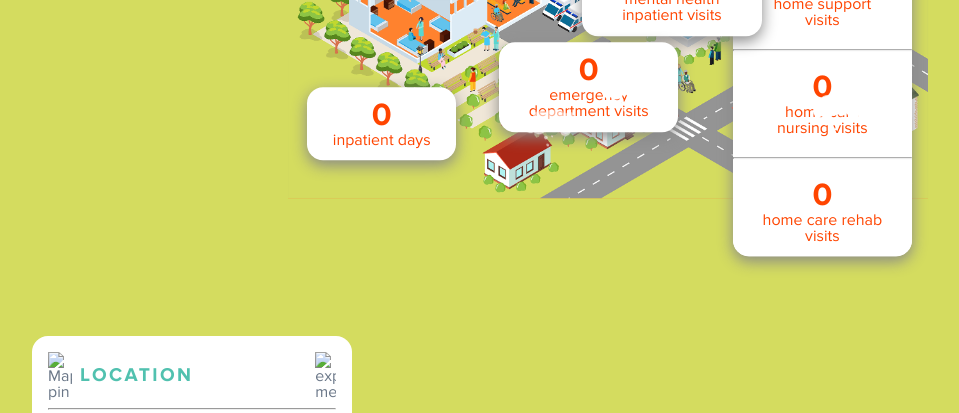
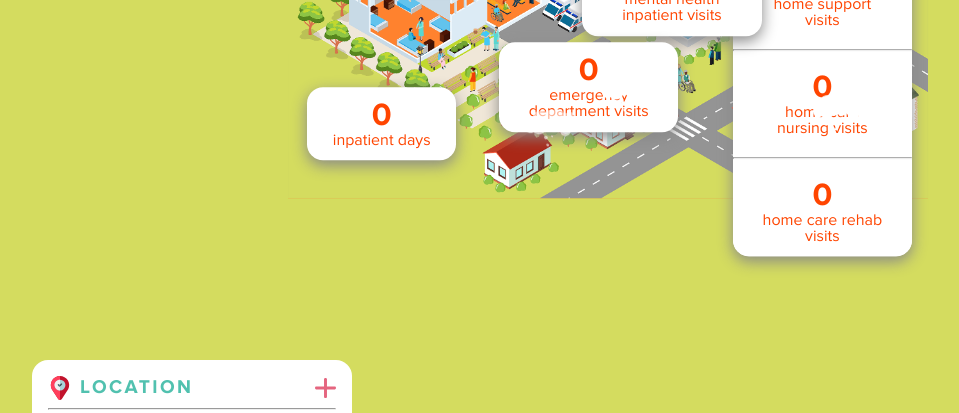
Before and after one commit to learnwithus/BOT-infographic, a website: page index.html in a window 1280 px wide. Shown: the part 387-800 px from the top of the page, without its empty margins (32-991 px from the left). Drawn offline with nearby package versions, Linux system fonts and the light colour scheme; files that its build step writes are made by us from their sources; the site is published under a folder, as on GitHub Pages, so addresses that start at the root find nothing.

Commit message:
fix relative url for menu icons

```diff
--- a/index.html
+++ b/index.html
@@ -110,9 +110,9 @@
     </div>
     <div id="menu">
       <div class="menu-header">
-        <img id="icon-pin" src="/assets/pin.svg" alt="Map pin" />
+        <img id="icon-pin" src="./assets/pin.svg" alt="Map pin" />
         <h3>Location</h3>
-        <img id="icon-plus" src="/assets/plus.svg" alt="expand menu" />
+        <img id="icon-plus" src="./assets/plus.svg" alt="expand menu" />
       </div>
       <hr />
       <ul id="site-buttons">
```
